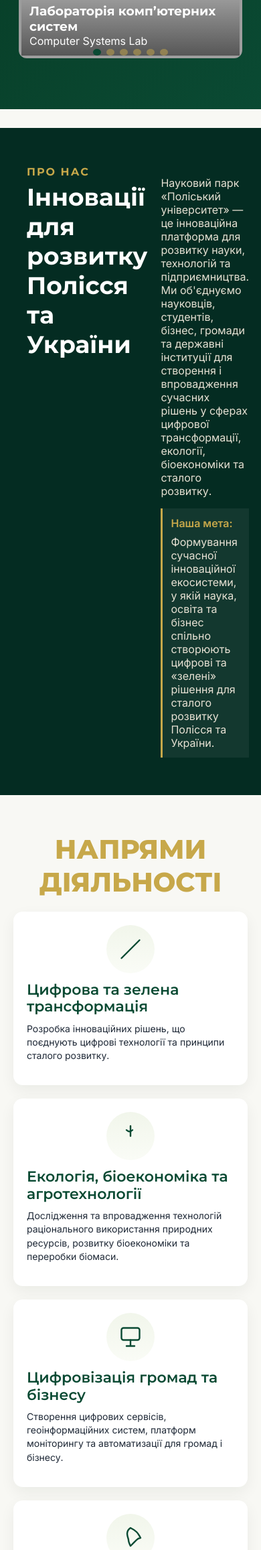
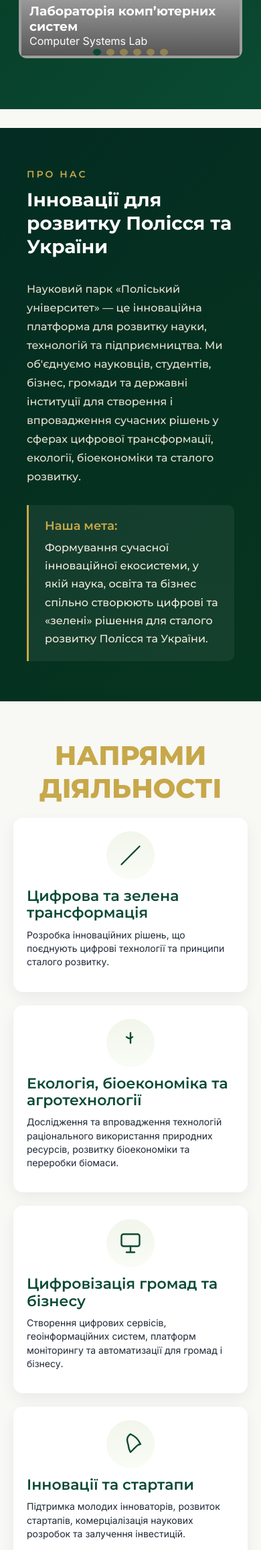
Before and after one commit to VasylyshynDavid/polissia-science-park, a Laravel app: page / in a window 390 px wide. Shown: the part 758-3072 px from the top of the page at 67% size. Run offline with Laravel 12, Linux system fonts and the light colour scheme; data comes from the database, SQL or seed files in the repository; grey boxes are pictures that could not be loaded.

Commit message:
Package 5.6: align with TZ and mockup (about section, menu, fonts, slider seeds)

```diff
--- a/resources/views/home.blade.php
+++ b/resources/views/home.blade.php
@@ -3,7 +3,6 @@
 @section('title', 'Головна — Поліський науковий парк')
 
 @section('content')
-    <!-- Hero full width -->
     <section class="hero-full">
         <div class="container">
             <div class="hero-inner" role="region" aria-label="Hero">
@@ -46,7 +45,7 @@
                         </div>
                     @else
                         <div style="background:linear-gradient(180deg,var(--cream),#fff);border-radius:12px;padding:18px;display:flex;align-items:center;justify-content:center;min-height:220px;">
-                            <div style="width:320px;height:180px;background:linear-gradient(180deg,#dff3e8,#bfe9d0);border-radius:8px;display:flex;align-items:center;justify-content:center;color:var(--green);font-weight:700">Візуальний блок</div>
+                            <div style="width:320px;height:180px;background:linear-gradient(180deg,#dff3e8,#bfe9d0);border-radius:8px;display:flex;align-items:center;justify-content:center;color:var(--green);font-weight:700">Візуальний block</div>
                         </div>
                     @endif
                 </div>
@@ -54,25 +53,19 @@
         </div>
     </section>
 
-    <!-- About section full-bleed: content stays within .container but background spans full width -->
     <section id="about" class="about-full-bleed">
         <div class="container">
             <div class="about-inner">
-                <div>
-                    <div class="small-label">ПРО НАС</div>
-                    <h3>Інновації для розвитку Полісся та України</h3>
+                <div class="about-left">
+                    <span class="small-label">ПРО НАС</span>
+                    <h3 class="about-title">Інновації для розвитку Полісся та України</h3>
                 </div>
-                <div>
-                    <p>Науковий парк «Поліський університет» — це інноваційна платформа
-для розвитку науки, технологій та підприємництва. Ми об'єднуємо науковців, студентів,
-бізнес, громади та державні інституції для створення і впровадження сучасних рішень
-у сферах цифрової трансформації, екології, біоекономіки та сталого розвитку.</p>
+                <div class="about-right">
+                    <p class="about-text">Науковий парк «Поліський університет» — це інноваційна платформа для розвитку науки, технологій та підприємництва. Ми об'єднуємо науковців, студентів, бізнес, громади та державні інституції для створення і впровадження сучасних рішень у сферах цифрової трансформації, екології, біоекономіки та сталого розвитку.</p>
 
                     <div class="goal-card">
-                        <strong style="color:var(--gold);">Наша мета:</strong>
-                        <p style="margin:8px 0 0 0;color:var(--cream)">Формування сучасної інноваційної екосистеми, у якій наука,
-освіта та бізнес спільно створюють цифрові та «зелені» рішення для сталого
-розвитку Полісся та України.</p>
+                        <h4 class="goal-title">Наша мета:</h4>
+                        <p class="goal-text">Формування сучасної інноваційної екосистеми, у якій наука, освіта та бізнес спільно створюють цифрові та «зелені» рішення для сталого розвитку Полісся та України.</p>
                     </div>
                 </div>
             </div>
@@ -80,7 +73,6 @@
     </section>
 
     <div class="container">
-
         <section id="activities" style="margin:34px 0">
             <h3 class="section-title" style="color:var(--gold);text-transform:uppercase">НАПРЯМИ ДІЯЛЬНОСТІ</h3>
             @include('partials.activities-grid', ['activities' => $activities])
@@ -103,19 +95,20 @@
 
 @section('head')
     <style>
-        /* Hero should be full width with distinct gradient from header */
+        /* Hero settings */
         .hero-full{width:100%;background:linear-gradient(135deg, #06351F 0%, #0A4A33 100%);padding:48px 0;color:#fff}
         .hero-inner{display:grid;grid-template-columns:1fr 480px;gap:28px;align-items:center}
         .hero-left{padding:20px}
         .hero-title{font-family:Montserrat, sans-serif;font-weight:800;font-size:64px;margin:0;color:#fff}
         .hero-subtitle{display:inline-block;margin-top:12px;background:var(--gold);color:var(--dark);padding:8px 12px;border-radius:18px;font-weight:600}
         .hero-lead{margin-top:14px;color:var(--cream);opacity:.95;max-width:560px}
+
         @media(max-width:800px){
             .hero-inner{grid-template-columns:1fr}
             .hero-title{font-size:36px}
         }
 
-        .hero-right .hero-slider{background:transparent;padding:0;min-height:260px}
+        .hero-right .hero-slider{background:transparent;padding:0;min-height:260px;position:relative}
         .hero-right .slide{display:none}
         .hero-right .slide.active{display:block;position:relative}
         .hero-right .slide-image{width:100%;height:280px;object-fit:cover;border-radius:12px;display:block}
@@ -123,19 +116,30 @@
         .slide-overlay-inner{background:linear-gradient(180deg,rgba(0,0,0,0),rgba(0,0,0,0.45));padding:12px;border-radius:0}
         .slide-title{color:#fff;margin:0;font-family:Montserrat, sans-serif}
 
-        .slider-controls{position:absolute;left:8px;right:8px;top:50%;transform:translateY(-50%);display:flex;justify-content:space-between}
-        .slider-controls button{width:44px;height:44px;border-radius:50%;background:var(--gold);color:var(--dark);border:none;font-size:22px}
-        .slider-dots{position:absolute;left:50%;transform:translateX(-50%);bottom:12px;display:flex;gap:8px}
-        .slider-dot{width:10px;height:10px;border-radius:50%;background:var(--gold);opacity:.5;border:none}
+        .slider-controls{position:absolute;left:8px;right:8px;top:50%;transform:translateY(-50%);display:flex;justify-content:space-between;z-index:10}
+        .slider-controls button{width:44px;height:44px;border-radius:50%;background:var(--gold);color:var(--dark);border:none;font-size:22px;cursor:pointer}
+        .slider-dots{position:absolute;left:50%;transform:translateX(-50%);bottom:12px;display:flex;gap:8px;z-index:10}
+        .slider-dot{width:10px;height:10px;border-radius:50%;background:var(--gold);opacity:.5;border:none;cursor:pointer}
         .slider-dot.active{opacity:1}
 
-        /* About section full-bleed background; content inside .container */
-        .about-full-bleed{width:100%;background:var(--dark);color:#fff;padding:36px 0;margin-top:28px}
-        .about-full-bleed .about-inner{display:grid;grid-template-columns:1fr 1fr;gap:20px;align-items:start;max-width:var(--container);margin:0 auto;padding:0 20px}
-        #about .small-label{color:var(--gold);letter-spacing:2px;font-family:Montserrat, sans-serif;font-weight:700}
-        #about h3{font-family:Montserrat, sans-serif;font-weight:700;font-size:36px;margin-top:6px}
-        #about p{color:var(--cream);opacity:.95}
-        .goal-card{background:rgba(255,255,255,.06);border-left:3px solid var(--gold);padding:12px;border-radius:0;margin-top:12px}
+        /* Fixed About section per design spec */
+        .about-full-bleed{width:100%;background:linear-gradient(135deg, #042C22 0%, #06351F 100%);color:#fff;padding:64px 0;margin-top:28px;font-family:'Montserrat', sans-serif}
+        .about-full-bleed .about-inner{display:grid;grid-template-columns:1fr 1.1fr;gap:60px;align-items:start;max-width:1200px;margin:0 auto;padding:0 20px}
+
+        #about .small-label{color:var(--gold);font-weight:600;font-size:14px;letter-spacing:3px;margin-bottom:12px;display:block;text-transform:uppercase}
+        #about .about-title{color:#fff;font-weight:700;font-size:40px;line-height:1.25;margin:0}
+        #about .about-text{color:var(--cream);font-size:17px;line-height:1.75;opacity:.95;margin-top:0}
+
+        .goal-card{background:rgba(255,255,255,.06);border-left:3px solid var(--gold);border-radius:0 10px 10px 0;padding:20px 24px;margin-top:28px}
+        .goal-title{color:var(--gold);font-weight:600;font-size:18px;margin:0 0 8px 0}
+        .goal-text{color:var(--cream);font-size:16px;line-height:1.7;margin:0}
+
+        @media(max-width:900px){
+            .about-full-bleed{padding:40px 0}
+            .about-full-bleed .about-inner{grid-template-columns:1fr;gap:32px}
+            #about .about-title{font-size:28px}
+            #about .about-text{font-size:16px}
+        }
     </style>
 
     <script>
```
